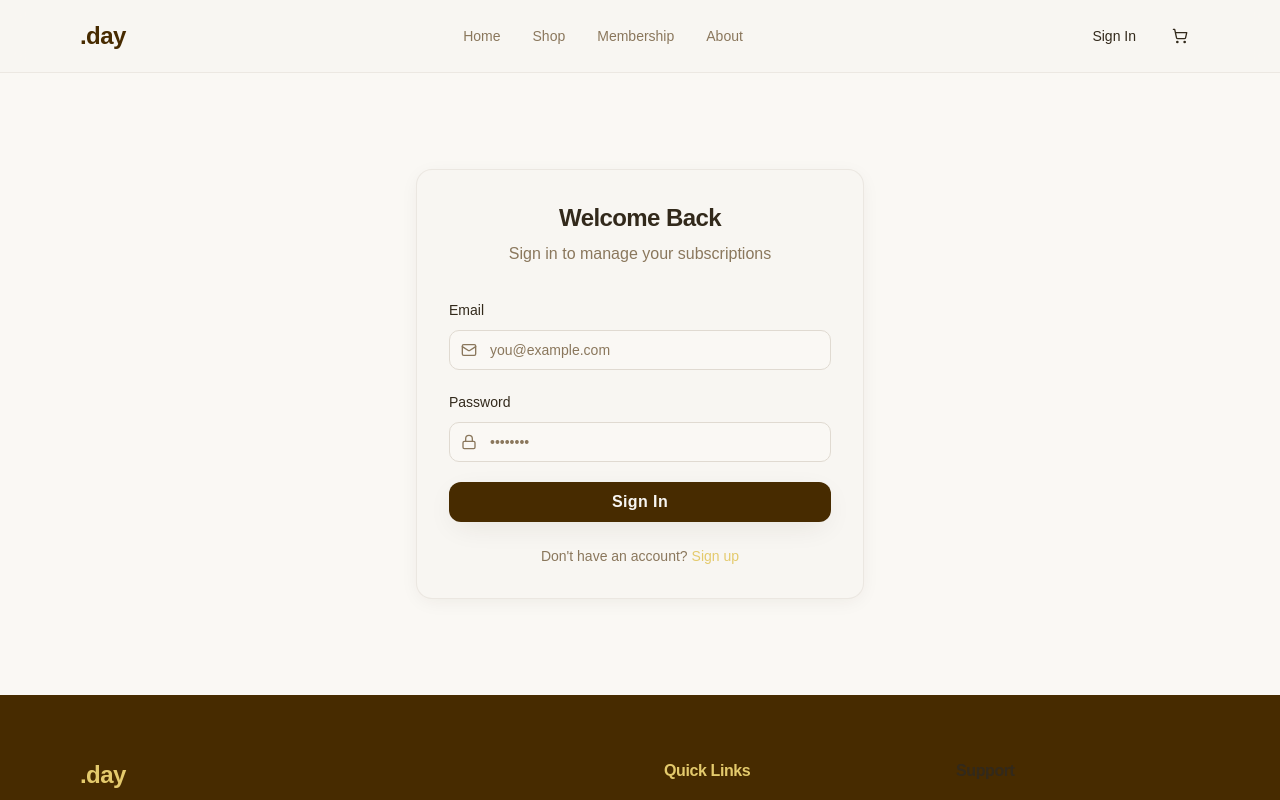
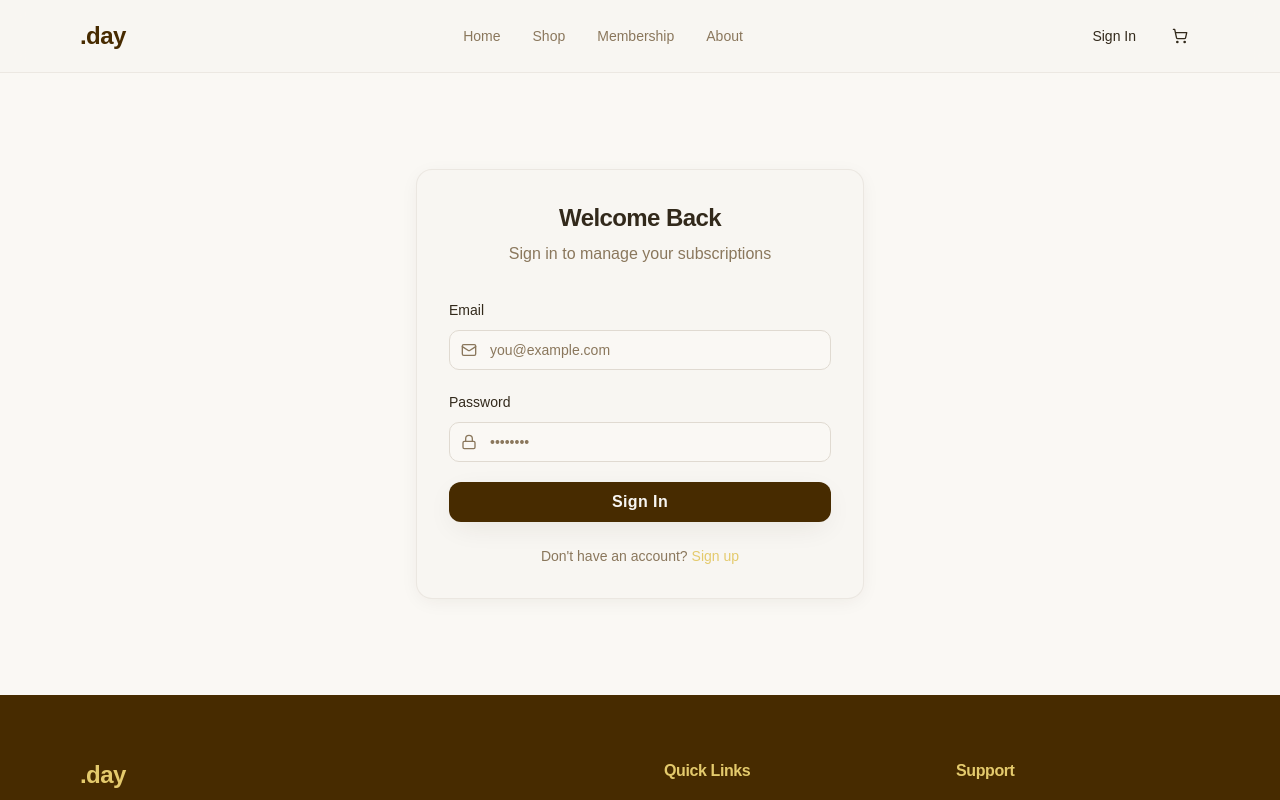
Before and after one commit to admins-dot/dogsupplements, a React (Vite) app: page /auth in a window 1280 px wide. Shown: the top 800 px of the page. Built offline with nearby package versions, Linux system fonts and the light colour scheme.

Commit message:
Visual edit in Lovable
Edited UI in Lovable

```diff
--- a/src/components/layout/Footer.tsx
+++ b/src/components/layout/Footer.tsx
@@ -31,7 +31,7 @@ export const Footer = () => {
 
           {/* Support */}
           <div>
-            <h4 className="font-semibold mb-4">Support</h4>
+            <h4 className="font-semibold mb-4 text-secondary">Support</h4>
             <div className="flex flex-col gap-3">
               <Link to="/" className="text-primary-foreground/80 hover:text-primary-foreground transition-colors">
                 Contact Us
```
